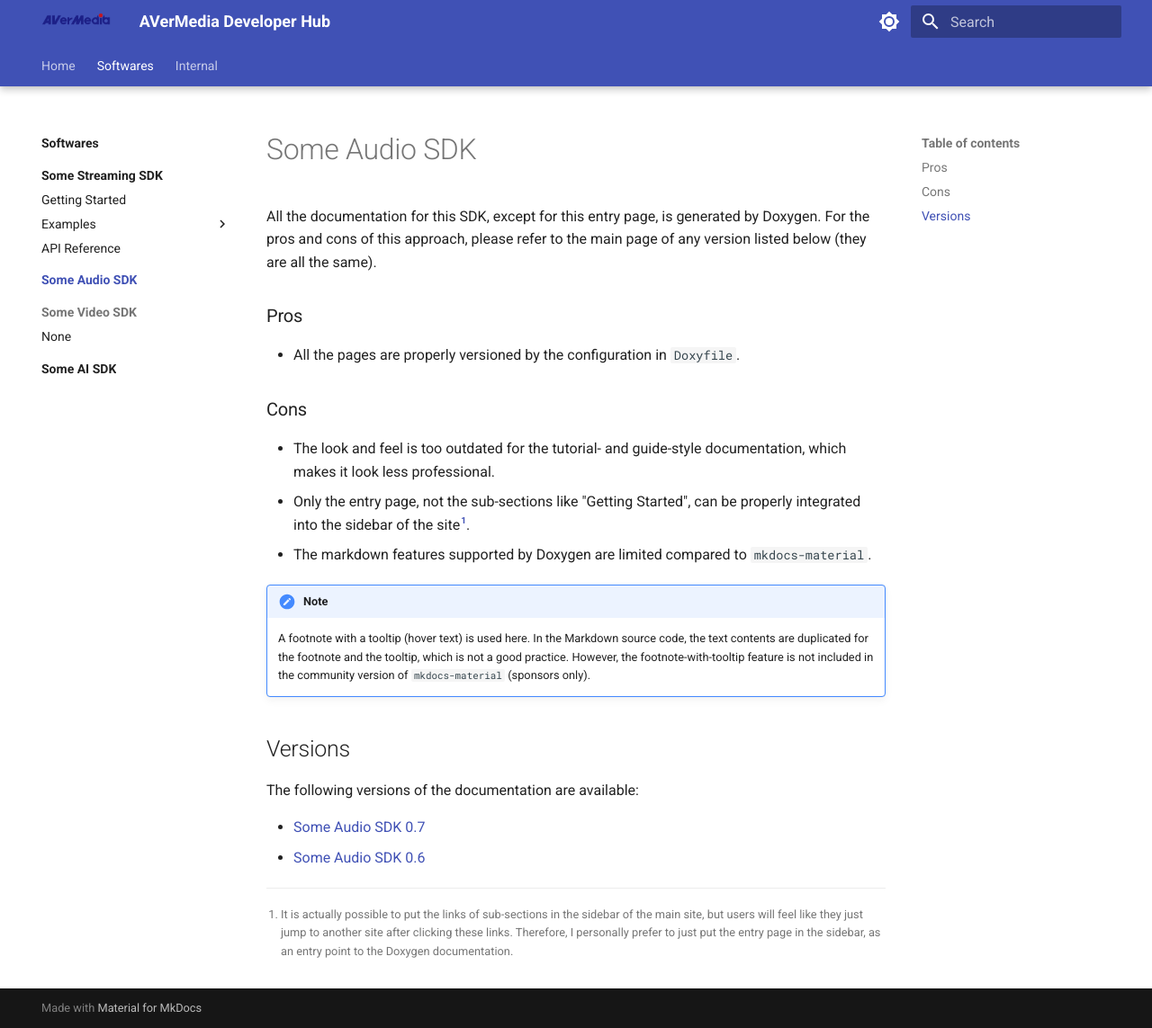
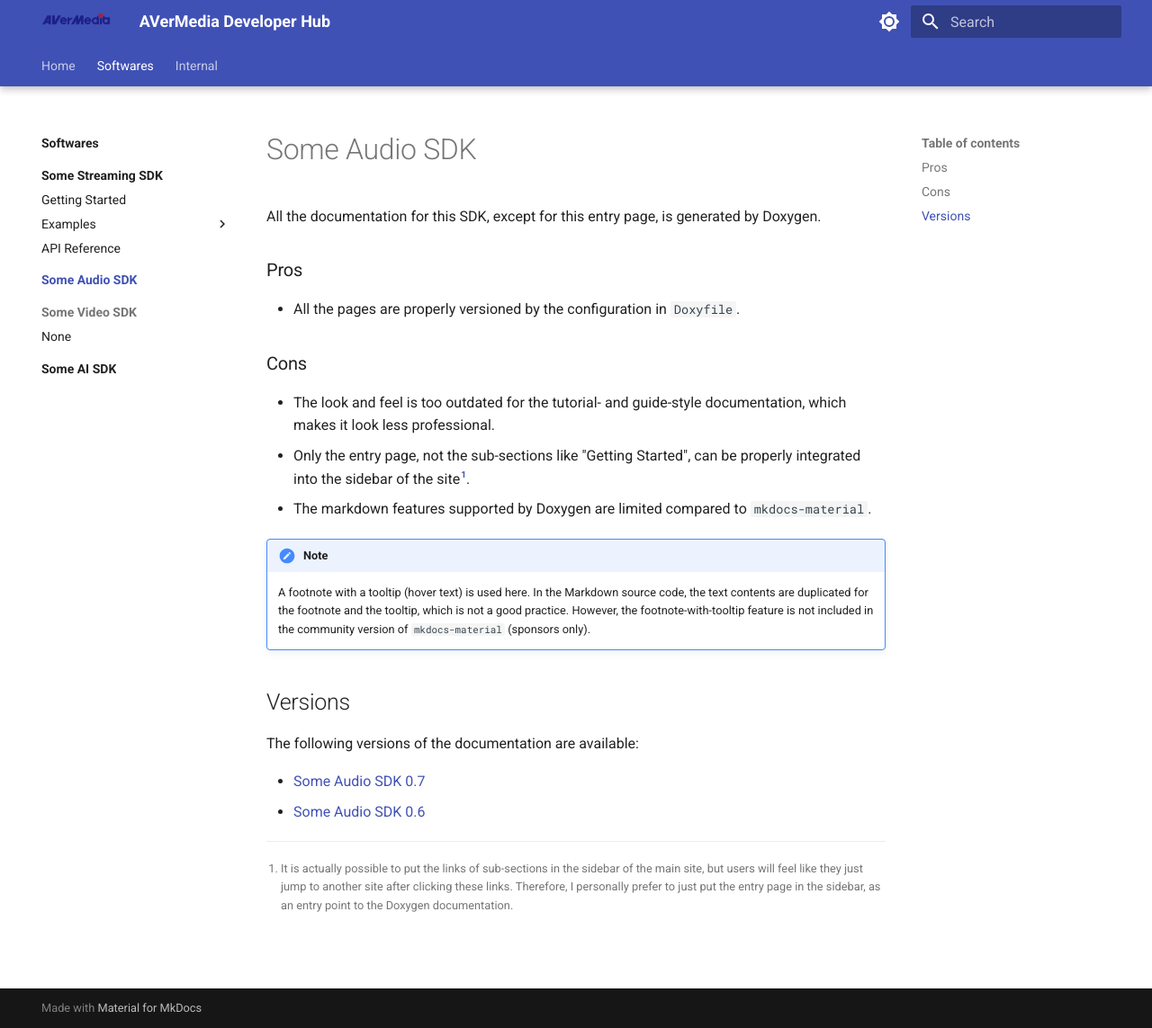
Before and after one commit to avermedia-hanson/docs-proto, an MkDocs documentation site: the page built from docs/softwares/some-audio-sdk/index.md, in a window 1280 px wide and 1143 px high. Shown: the whole window at 90% size. Built offline with MkDocs 1.6.1 and Material for MkDocs 9.7.7, drawn with Linux system fonts in a browser that asks for light colours.

Commit message:
fix: fix typo

```diff
--- a/docs/softwares/some-audio-sdk/index.md
+++ b/docs/softwares/some-audio-sdk/index.md
@@ -1,6 +1,6 @@
 # Some Audio SDK
 
-All the documentation for this SDK, except for this entry page, is generated by Doxygen. For the pros and cons of this approach, please refer to the main page of any version listed below (they are all the same).
+All the documentation for this SDK, except for this entry page, is generated by Doxygen.
 
 ### Pros
 
```
Also changed, not shown: docs/softwares/index.md (+1 -1 lines).
